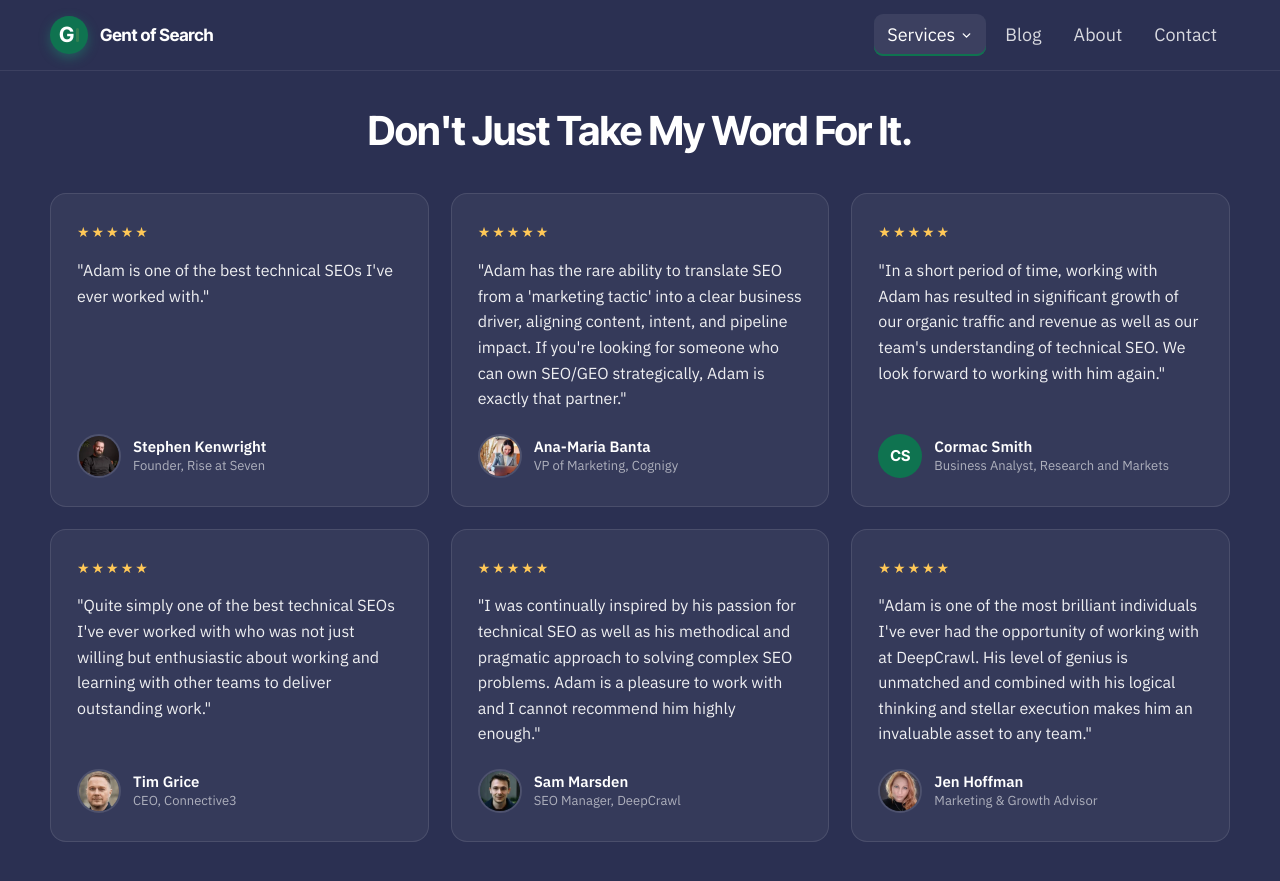
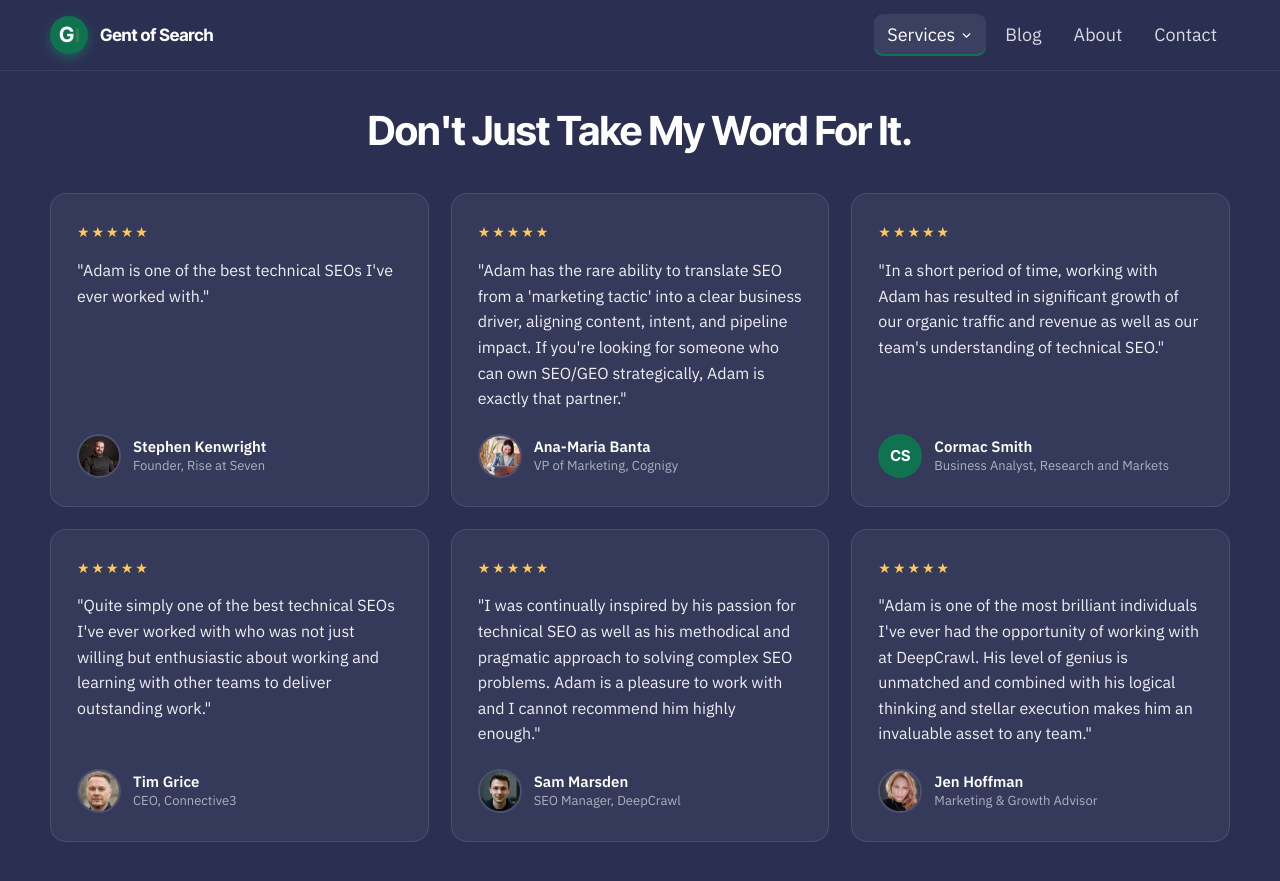
Before and after one commit to Gent-of-Search/gentofsearch.com, a Jekyll site: the page built from services/consultancy.html, in a window 1280 px wide and 900 px high, scrolled down 5325 px. Shown: the top 881 px of the window. Built offline with Jekyll 4.4.1, drawn with Linux system fonts in a browser that asks for light colours.

Commit message:
Consultancy: trim last sentence from lower Cormac testimonial card too

```diff
--- a/services/consultancy.html
+++ b/services/consultancy.html
@@ -263,7 +263,7 @@ service: consultancy
         </div>
         <div style="background:rgba(255,255,255,0.05); border:1px solid rgba(255,255,255,0.10); border-radius:16px; padding:28px 26px; display:flex; flex-direction:column;">
           <span style="color:#FFC857; letter-spacing:2px; font-size:14px; margin-bottom:14px;">★★★★★</span>
-          <p style="font-size:16px; line-height:1.6; color:rgba(255,255,255,0.92); margin:0 0 22px; flex:1;">"In a short period of time, working with Adam has resulted in significant growth of our organic traffic and revenue as well as our team's understanding of technical SEO. We look forward to working with him again."</p>
+          <p style="font-size:16px; line-height:1.6; color:rgba(255,255,255,0.92); margin:0 0 22px; flex:1;">"In a short period of time, working with Adam has resulted in significant growth of our organic traffic and revenue as well as our team's understanding of technical SEO."</p>
           <div style="display:flex; align-items:center; gap:12px;">
             <span style="width:44px; height:44px; border-radius:50%; background:#0F7350; display:grid; place-items:center; flex-shrink:0; font-family:'Inter Tight',sans-serif; font-weight:700; font-size:15px; color:#FFFFFF;">CS</span>
             <div style="line-height:1.35;"><div style="color:#FFFFFF; font-weight:600; font-size:15px;">Cormac Smith</div><div style="color:rgba(255,255,255,0.6); font-size:13px;">Business Analyst, Research and Markets</div></div>
```
